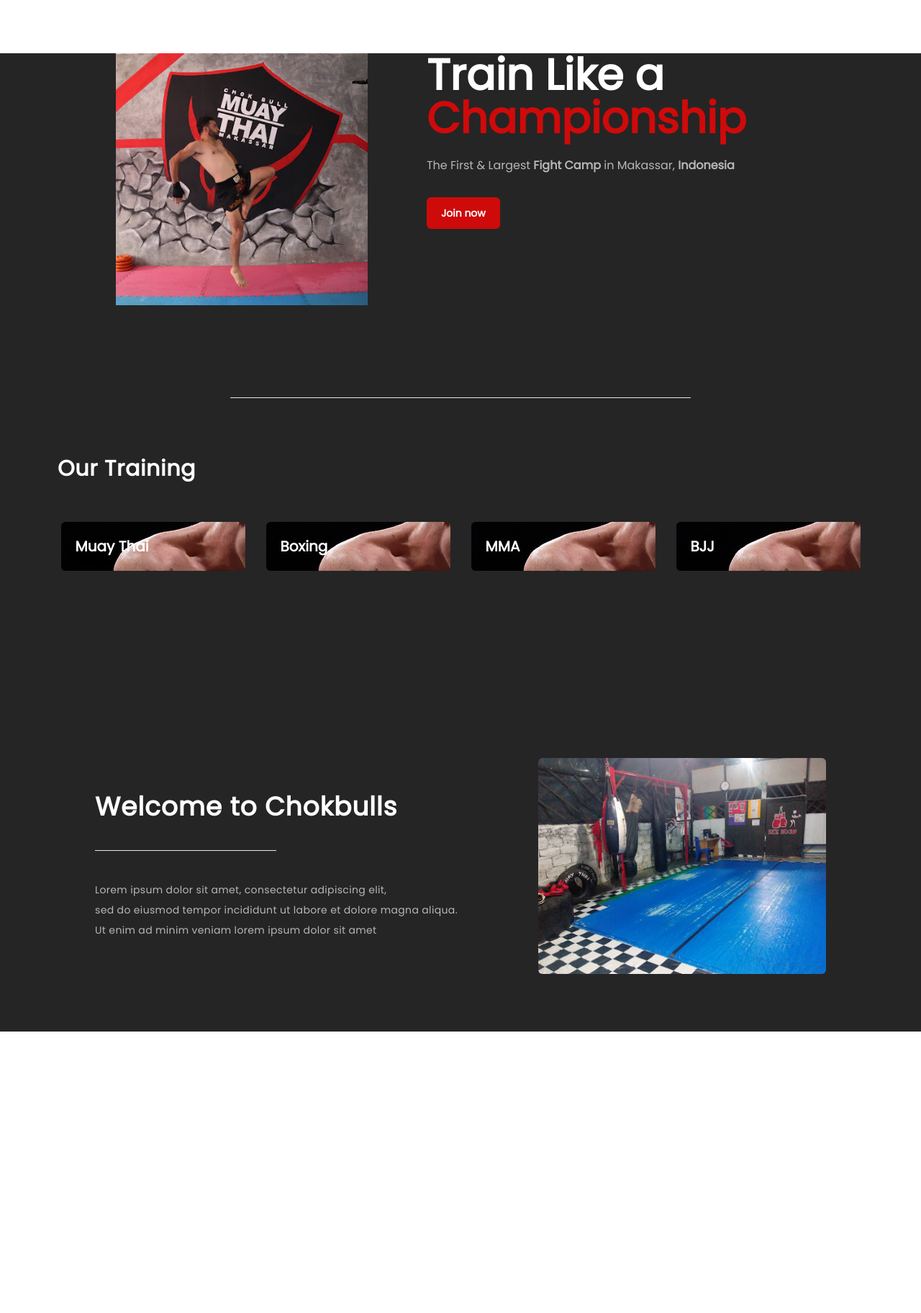
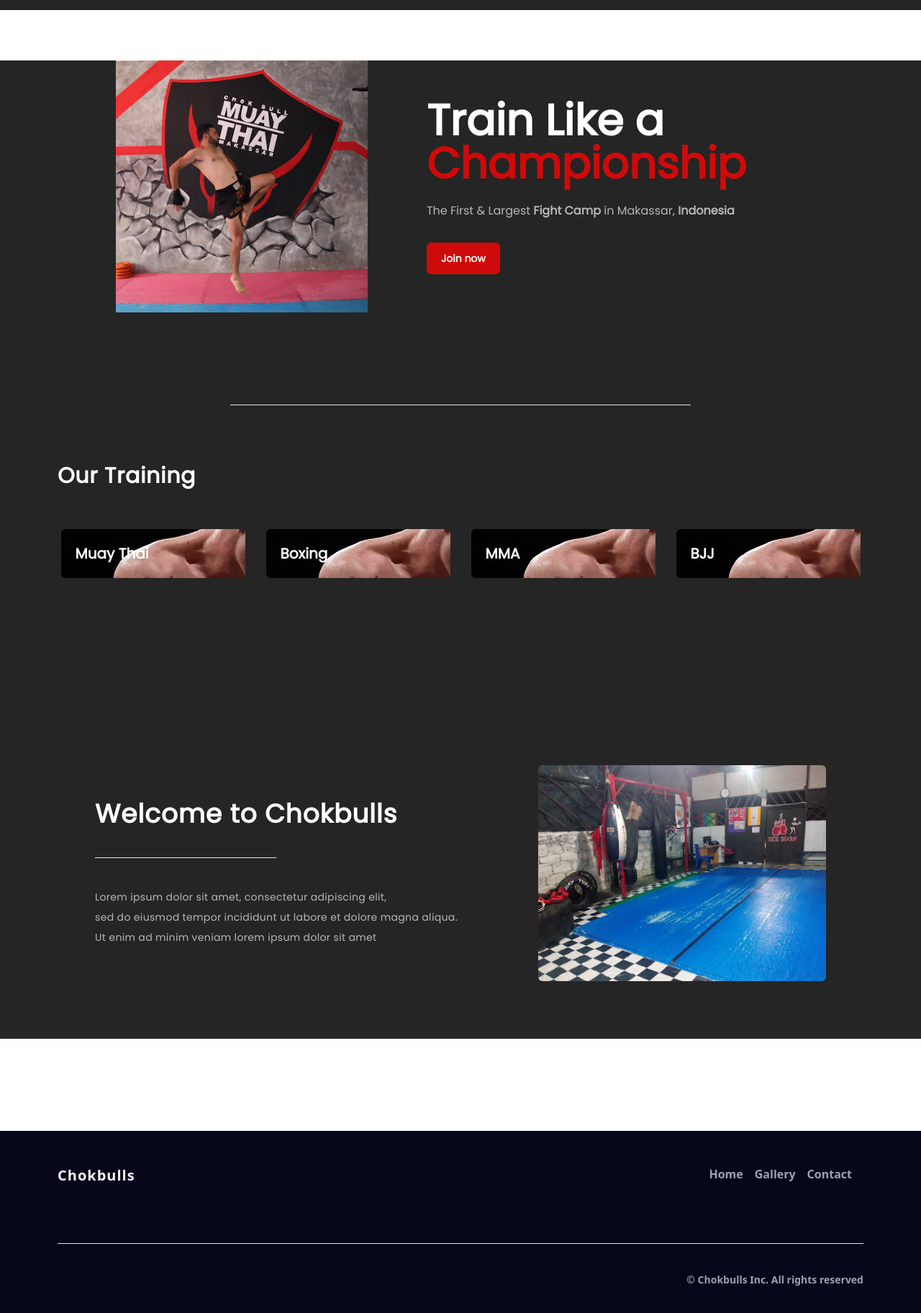
Before and after one commit to FauzanHusain13/fight-camp-client, a Next.js app: page / in a window 1280 px wide. Shown: the top 1824 px of the page at 72% size. Before the commit the page ends 1433 px from the top, so only its background shows below. Built offline with nearby package versions, Linux system fonts and the light colour scheme.

Commit message:
update footer

```diff
--- a/components/footer.js
+++ b/components/footer.js
@@ -1,8 +1,21 @@
+import Link from "next/link";
+
 const Footer = () => {
     return (
-        <div>
-
-        </div>
+        <footer class="bg-[#050619] text-gray-100 py-12 mt-20 md:mt-28 lg:mt-32 px-20">
+            <div class="container mx-auto flex justify-between flex-wrap">
+                <div class="w-full flex-none md:w-auto text-center md:text-left mb-4 md:mb-0">
+                    <span class="font-bold text-xl tracking-wider">Chokbulls</span>
+                </div>
+                <div class="w-full mt-16 md:mt-0 flex justify-between h-[120px] md:h-0 flex-col md:flex-row text-gray-400 text-base font-semibold md:w-auto text-center md:text-right">
+                    <Link class="mr-4 hover:text-white transition-all duration-400" href="/">Home</Link>
+                    <Link class="mr-4 hover:text-white transition-all duration-400" href="/">Gallery</Link>
+                    <Link class="mr-4 hover:text-white transition-all duration-400" href="/">Contact</Link>
+                </div>
+            </div>
+            <hr className="mt-20" />
+            <h1 className="text-sm text-gray-400 font-semibold mt-10 text-center md:text-right">&copy; Chokbulls Inc. All rights reserved</h1>
+        </footer>
     )
 }
 
--- a/components/layout.js
+++ b/components/layout.js
@@ -14,7 +14,7 @@
         <script noModule src="https://unpkg.com/ionicons@7.1.0/dist/ionicons/ionicons.js"></script>
       </Head>
       <Navbar />
-      <body className="mt-[90px] bg-[#252525] font-[Poppins]">
+      <body className="mt-[70px] bg-[#252525] font-[Poppins]">
         {children}
       </body>
       <Footer />
--- a/components/navbar.js
+++ b/components/navbar.js
@@ -8,7 +8,7 @@
     ];
     let [open,setOpen]= useState(false);
     return (
-        <div className='w-full mt-[-100px] top-0 left-0 bg-[#252525] font-[Poppins]'>
+        <div className='w-full mt-[-70px] top-0 left-0 bg-[#252525] font-[Poppins]'>
             <div className='md:flex justify-between py-6 md:px-10 px-7'>
                 <div className='text-lg sm:text-2xl font-bold cursor-pointer flex items-center font-[Poppins]
                     text-white'>
--- a/pages/index.js
+++ b/pages/index.js
@@ -17,7 +17,7 @@
           <div className="text-[190px] hidden lg:block w-[350px]">
             <Image src="/img/jumbotron3.jpg" width={350} height={0} />
           </div>
-          <div className="text-center lg:text-left">
+          <div className="text-center my-auto lg:text-left">
             <h1 className="text-5xl md:text-6xl text-white font-semibold">Train Like a <br /> <span className="text-[#CF0A0A]">Championship</span></h1>
             <p className="mt-6 text-[#b7b7b7]">
               The First & Largest <span className="font-semibold">Fight Camp</span> in Makassar, <span className="font-semibold">Indonesia</span>
```
